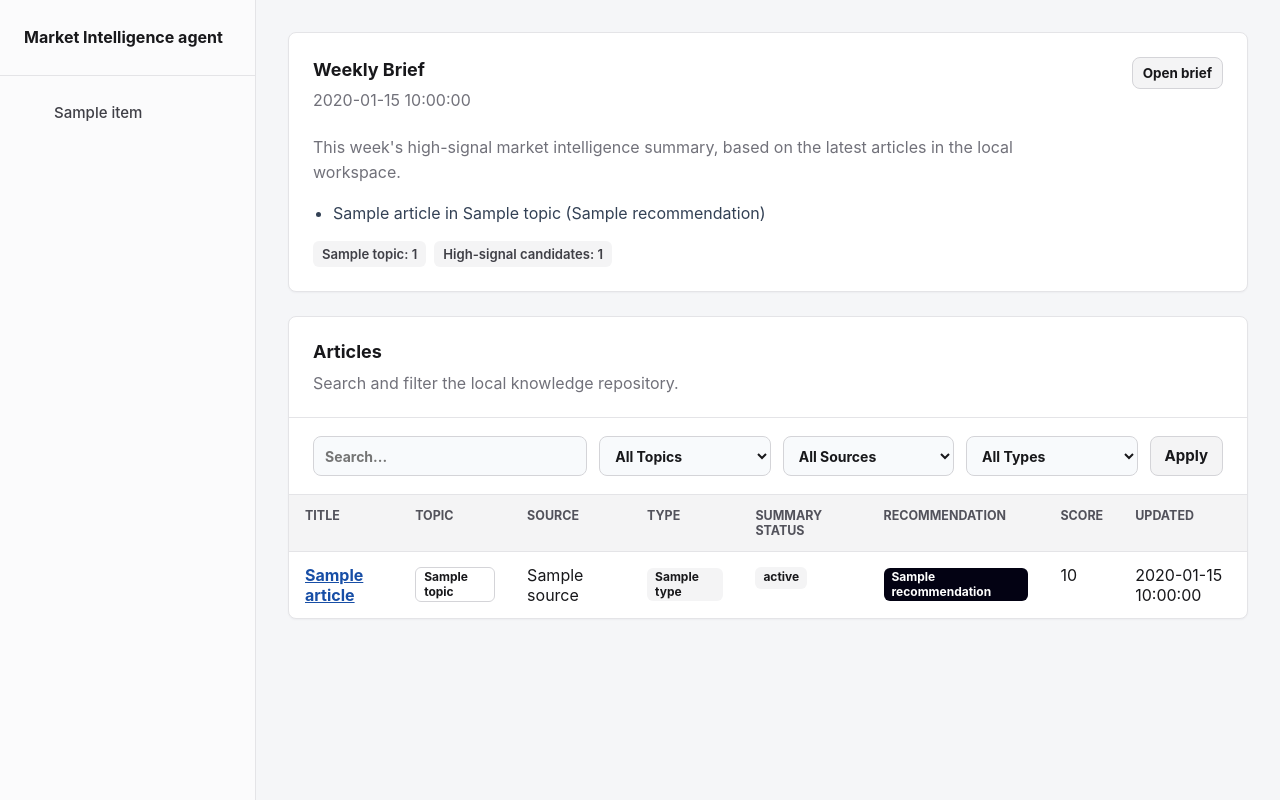
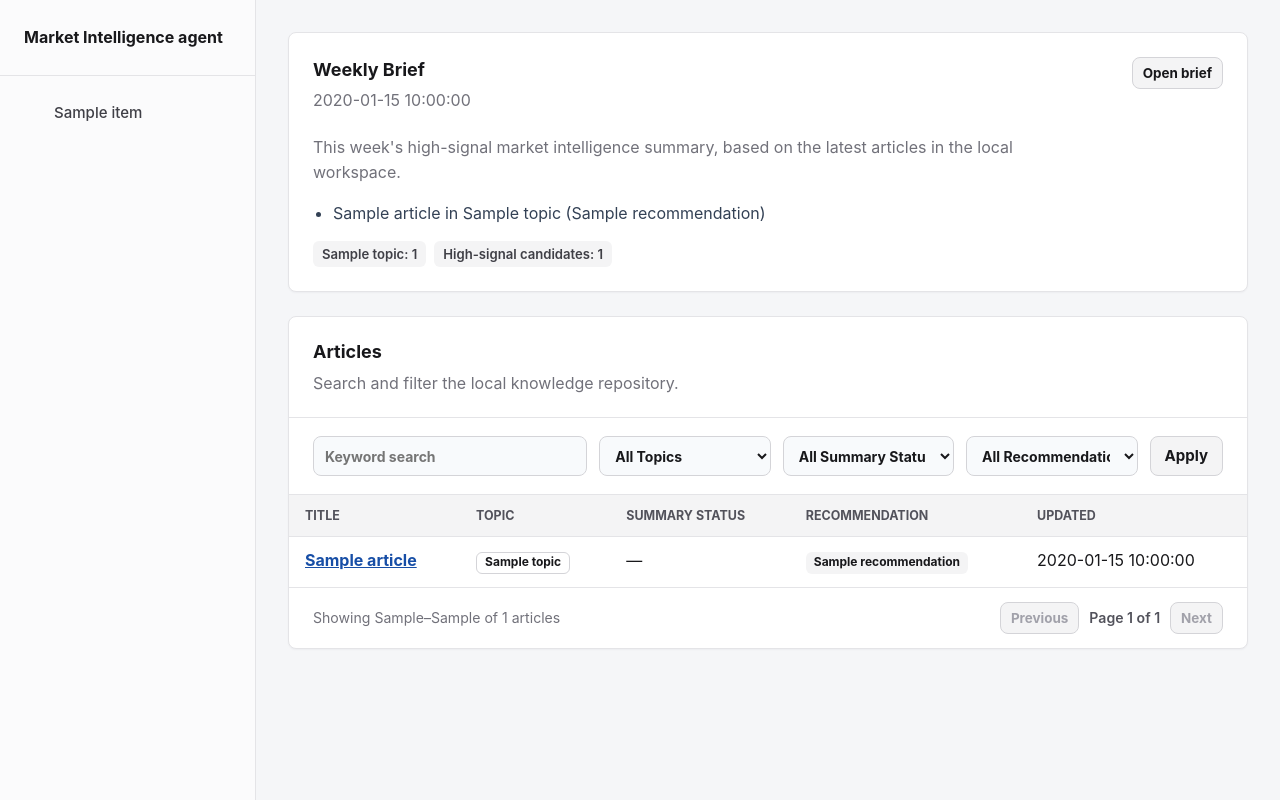
Before and after one commit to YHC-Cheng/market-intelligence-agent, a FastAPI app: template web/templates/index.html in a window 1280 px wide. Run offline with FastAPI, Linux system fonts and the light colour scheme; the template is opened without the code that fills it: most values are stand-ins (such as "Sample title", 1, 10 or a date in 2020).

Commit message:
feat: complete home articles workspace

```diff
--- a/web/app.py
+++ b/web/app.py
@@ -55,6 +55,7 @@ REVIEW_ACTION_STATUS_UPDATES = {
 }
 
 NEWSLETTER_TOPIC_OPTIONS = INTAKE_TOPIC_OPTIONS
+ARTICLES_PER_PAGE = 15
 
 
 def get_knowledge_repository():
@@ -133,6 +134,8 @@ def article_filters(
     newsletter_eligible=None,
     source=None,
     article_type=None,
+    summary_status=None,
+    recommendation=None,
 ):
     return {
         "topic": clean_filter(topic),
@@ -141,11 +144,97 @@ def article_filters(
         "newsletter_eligible": clean_filter(newsletter_eligible),
         "source": clean_filter(source),
         "article_type": clean_filter(article_type),
+        "summary_status": clean_filter(summary_status),
+        "recommendation": clean_filter(recommendation),
     }
 
 
 def article_type(article):
     return article.get("ingestion_type") or article.get("type")
+
+
+def article_summary_status(article):
+    summary_status = article.get("summary_status") or article.get("analysis_status")
+    if not summary_status and article.get("summary"):
+        return "ready"
+
+    return summary_status
+
+
+def updated_date(article):
+    updated_at = article.get("updated_at")
+    if updated_at in (None, ""):
+        return None
+
+    try:
+        parsed_date = datetime.fromisoformat(str(updated_at).replace("Z", "+00:00"))
+    except ValueError:
+        return None
+
+    return parsed_date.date().isoformat()
+
+
+def with_home_article_fields(articles):
+    article_list = []
+    for article in with_detail_hrefs(articles):
+        article_copy = dict(article)
+        article_copy["summary_status_display"] = article_summary_status(article_copy)
+        article_copy["updated_date"] = updated_date(article_copy)
+        article_list.append(article_copy)
+
+    return article_list
+
+
+def parse_page(value):
+    try:
+        page = int(value)
+    except (TypeError, ValueError):
+        return 1
+
+    if page < 1:
+        return 1
+
+    return page
+
+
+def pagination_href(page, filters):
+    query_params = []
+    for query_name, filter_name in [
+        ("keyword", "keyword"),
+        ("topic", "topic"),
+        ("summary_status", "summary_status"),
+        ("recommendation", "recommendation"),
+    ]:
+        if filters.get(filter_name):
+            query_params.append((query_name, filters[filter_name]))
+
+    query_params.append(("page", page))
+    return f"/?{urlencode(query_params)}"
+
+
+def paginate_articles(articles, page, filters):
+    total_count = len(articles)
+    total_pages = max(1, (total_count + ARTICLES_PER_PAGE - 1) // ARTICLES_PER_PAGE)
+    current_page = min(parse_page(page), total_pages)
+    start_index = (current_page - 1) * ARTICLES_PER_PAGE
+    end_index = min(start_index + ARTICLES_PER_PAGE, total_count)
+
+    return {
+        "articles": articles[start_index:end_index],
+        "page": current_page,
+        "total_pages": total_pages,
+        "total_count": total_count,
+        "display_start": start_index + 1 if total_count else 0,
+        "display_end": end_index,
+        "has_previous": current_page > 1,
+        "has_next": current_page < total_pages,
+        "previous_href": pagination_href(current_page - 1, filters)
+        if current_page > 1
+        else None,
+        "next_href": pagination_href(current_page + 1, filters)
+        if current_page < total_pages
+        else None,
+    }
 
 
 def apply_home_filters(articles, filters):
@@ -165,6 +254,20 @@ def apply_home_filters(articles, filters):
             if article_type(article) == filters["article_type"]
         ]
 
+    if filters["summary_status"] is not None:
+        filtered_articles = [
+            article
+            for article in filtered_articles
+            if article_summary_status(article) == filters["summary_status"]
+        ]
+
+    if filters["recommendation"] is not None:
+        filtered_articles = [
+            article
+            for article in filtered_articles
+            if article.get("recommendation") == filters["recommendation"]
+        ]
+
     return filtered_articles
 
 
@@ -182,6 +285,15 @@ def type_option_values(articles):
         article_type(article)
         for article in articles
         if article_type(article) not in (None, "")
+    }
+    return sorted(values)
+
+
+def summary_status_option_values(articles):
+    values = {
+        article_summary_status(article)
+        for article in articles
+        if article_summary_status(article) not in (None, "")
     }
     return sorted(values)
 
@@ -263,6 +375,9 @@ def home_articles_context(
     newsletter_eligible=None,
     source=None,
     article_type_filter=None,
+    summary_status=None,
+    recommendation=None,
+    page=None,
 ):
     filters = article_filters(
         topic=topic,
@@ -271,6 +386,8 @@ def home_articles_context(
         newsletter_eligible=newsletter_eligible,
         source=source,
         article_type=article_type_filter,
+        summary_status=summary_status,
+        recommendation=recommendation,
     )
     repository = get_knowledge_repository()
     repository_articles = repository.list_articles(
@@ -280,6 +397,7 @@ def home_articles_context(
         newsletter_eligible=parse_bool_filter(filters["newsletter_eligible"]),
     )
     filtered_articles = apply_home_filters(repository_articles, filters)
+    pagination = paginate_articles(filtered_articles, page, filters)
     all_articles = repository.list_articles()
     topic_counts = {}
     for article in all_articles:
@@ -289,20 +407,24 @@ def home_articles_context(
 
     context = base_template_context(
         request,
-        title="Home",
+        title="Dashboard",
         active_nav="home",
-        page_title="Home",
+        page_title="Dashboard",
         page_subtitle="Track this week's market intelligence and articles.",
         page_action_label="Add Article",
         page_action_href="/intake",
     )
     context.update(
         {
-            "articles": with_detail_hrefs(filtered_articles),
+            "articles": with_home_article_fields(pagination["articles"]),
             "filters": filters,
+            "pagination": pagination,
             "topic_options": option_values(all_articles, "topic"),
-            "source_options": option_values(all_articles, "source"),
-            "type_options": type_option_values(all_articles),
+            "summary_status_options": summary_status_option_values(all_articles),
+            "recommendation_options": option_values(
+                all_articles,
+                "recommendation",
+            ),
             "brief_signal_articles": with_detail_hrefs(
                 brief_signal_articles(filtered_articles)
             ),
@@ -331,6 +453,9 @@ async def index(
     newsletter_eligible: Optional[str] = Query(default=None),
     source: Optional[str] = None,
     article_type_filter: Optional[str] = Query(default=None, alias="type"),
+    summary_status: Optional[str] = None,
+    recommendation: Optional[str] = None,
+    page: Optional[str] = None,
 ):
     return templates.TemplateResponse(
         request,
@@ -343,6 +468,9 @@ async def index(
             newsletter_eligible=newsletter_eligible,
             source=source,
             article_type_filter=article_type_filter,
+            summary_status=summary_status,
+            recommendation=recommendation,
+            page=page,
         ),
     )
 
--- a/web/static/style.css
+++ b/web/static/style.css
@@ -506,12 +472,50 @@ textarea.form-control,
   min-width: 1320px;
 }
 
+.article-table {
+  min-width: 760px;
+}
+
 .newsletter-table td {
   max-width: 280px;
 }
 
 .review-table {
   min-width: 1180px;
+}
+
+.table-footer {
+  display: flex;
+  align-items: center;
+  justify-content: space-between;
+  gap: 16px;
+  padding: 14px 24px;
+  border-top: 1px solid var(--border);
+}
+
+.result-count {
+  margin: 0;
+  color: var(--muted-foreground);
+  font-size: 0.88rem;
+}
+
+.pagination {
+  display: flex;
+  align-items: center;
+  gap: 10px;
+}
+
+.page-indicator {
+  color: #52525b;
+  font-size: 0.88rem;
+  font-weight: 600;
+}
+
+.button.is-disabled {
+  color: #a1a1aa;
+  background: #f4f4f5;
+  cursor: default;
+  pointer-events: none;
 }
 
 .title-link,
--- a/web/templates/index.html
+++ b/web/templates/index.html
@@ -25,7 +25,7 @@
         {% endfor %}
       {% else %}
         <li>Latest high-signal articles are listed below for this week's brief.</li>
-        <li>Use topic, source, and type filters to narrow the intelligence view.</li>
+        <li>Use focused filters to narrow the intelligence view.</li>
       {% endif %}
     </ul>
 
@@ -49,8 +49,8 @@
 
     <form class="filters-row article-filters" method="get" action="/">
       <label class="field field-compact">
-        <span class="visually-hidden">Search</span>
-        <input class="form-control" type="search" name="keyword" value="{{ filters.keyword or '' }}" placeholder="Search...">
+        <span class="visually-hidden">Keyword search</span>
+        <input class="form-control" type="search" name="keyword" value="{{ filters.keyword or '' }}" placeholder="Keyword search">
       </label>
 
       <label class="field field-compact">
@@ -64,31 +64,24 @@
       </label>
 
       <label class="field field-compact">
-        <span class="visually-hidden">Source</span>
-        <select class="form-control" name="source">
-          <option value="" {% if not filters.source %}selected{% endif %}>All Sources</option>
-          {% for source in source_options %}
-            <option value="{{ source }}" {% if filters.source == source %}selected{% endif %}>{{ source }}</option>
+        <span class="visually-hidden">Summary Status</span>
+        <select class="form-control" name="summary_status">
+          <option value="" {% if not filters.summary_status %}selected{% endif %}>All Summary Statuses</option>
+          {% for summary_status in summary_status_options %}
+            <option value="{{ summary_status }}" {% if filters.summary_status == summary_status %}selected{% endif %}>{{ summary_status }}</option>
           {% endfor %}
         </select>
       </label>
 
       <label class="field field-compact">
-        <span class="visually-hidden">Type</span>
-        <select class="form-control" name="type">
-          <option value="" {% if not filters.article_type %}selected{% endif %}>All Types</option>
-          {% for type_option in type_options %}
-            <option value="{{ type_option }}" {% if filters.article_type == type_option %}selected{% endif %}>{{ type_option }}</option>
+        <span class="visually-hidden">Recommendation</span>
+        <select class="form-control" name="recommendation">
+          <option value="" {% if not filters.recommendation %}selected{% endif %}>All Recommendations</option>
+          {% for recommendation in recommendation_options %}
+            <option value="{{ recommendation }}" {% if filters.recommendation == recommendation %}selected{% endif %}>{{ recommendation }}</option>
           {% endfor %}
         </select>
       </label>
-
-      {% if filters.review_status %}
-        <input type="hidden" name="review_status" value="{{ filters.review_status }}">
-      {% endif %}
-      {% if filters.newsletter_eligible %}
-        <input type="hidden" name="newsletter_eligible" value="{{ filters.newsletter_eligible }}">
-      {% endif %}
 
       <button class="button button-secondary filter-submit" type="submit">Apply</button>
     </form>
@@ -100,68 +93,66 @@
             <tr>
               <th scope="col">Title</th>
               <th scope="col">Topic</th>
-              <th scope="col">Source</th>
-              <th scope="col">Type</th>
               <th scope="col">Summary Status</th>
               <th scope="col">Recommendation</th>
-              <th scope="col">Score</th>
               <th scope="col">Updated</th>
             </tr>
           </thead>
           <tbody>
             {% for article in articles %}
-              {% set score = article.get("score") %}
-              {% if score is none %}
-                {% set score = article.get("ranking_score") %}
-              {% endif %}
-              {% set article_type = article.get("ingestion_type") or article.get("type") %}
-              {% set summary_status = article.get("summary_status") or article.get("analysis_status") %}
-              {% if not summary_status and article.get("summary") %}
-                {% set summary_status = "ready" %}
-              {% endif %}
+              {% set summary_status = article.get("summary_status_display") %}
               <tr>
                 <td>
                   {% if article.get("title") %}
                     <a href="{{ article.detail_href }}" class="title-link">{{ article.get("title") }}</a>
                   {% else %}
-                    &mdash;
+                    —
                   {% endif %}
                 </td>
                 <td>
                   {% if article.get("topic") %}
                     <span class="badge badge-outline">{{ article.get("topic") }}</span>
                   {% else %}
-                    &mdash;
-                  {% endif %}
-                </td>
-                <td>{{ article.get("source") or "&mdash;" | safe }}</td>
-                <td>
-                  {% if article_type %}
-                    <span class="badge badge-secondary">{{ article_type }}</span>
-                  {% else %}
-                    &mdash;
+                    —
                   {% endif %}
                 </td>
                 <td>
                   {% if summary_status %}
                     <span class="badge {% if summary_status in ['completed', 'ready', 'success'] %}badge-success{% elif summary_status in ['pending', 'not_started'] %}badge-warning{% else %}badge-secondary{% endif %}">{{ summary_status }}</span>
                   {% else %}
-                    &mdash;
+                    —
                   {% endif %}
                 </td>
                 <td>
                   {% if article.get("recommendation") %}
-                    <span class="badge">{{ article.get("recommendation") }}</span>
+                    <span class="badge badge-secondary">{{ article.get("recommendation") }}</span>
                   {% else %}
-                    &mdash;
+                    —
                   {% endif %}
                 </td>
-                <td>{{ score if score is not none and score != "" else "&mdash;" | safe }}</td>
-                <td>{{ article.get("updated_at") or "&mdash;" | safe }}</td>
+                <td>{{ article.get("updated_date") or "—" }}</td>
               </tr>
             {% endfor %}
           </tbody>
         </table>
+      </div>
+      <div class="table-footer">
+        <p class="result-count">
+          Showing {{ pagination.display_start }}–{{ pagination.display_end }} of {{ pagination.total_count }} articles
+        </p>
+        <nav class="pagination" aria-label="Articles pagination">
+          {% if pagination.has_previous %}
+            <a class="button button-secondary button-sm" href="{{ pagination.previous_href }}">Previous</a>
+          {% else %}
+            <span class="button button-secondary button-sm is-disabled" aria-disabled="true">Previous</span>
+          {% endif %}
+          <span class="page-indicator">Page {{ pagination.page }} of {{ pagination.total_pages }}</span>
+          {% if pagination.has_next %}
+            <a class="button button-secondary button-sm" href="{{ pagination.next_href }}">Next</a>
+          {% else %}
+            <span class="button button-secondary button-sm is-disabled" aria-disabled="true">Next</span>
+          {% endif %}
+        </nav>
       </div>
     {% else %}
       <section class="empty-state" aria-live="polite">
```
Also changed, not shown: other parts of web/static/style.css (+5 -34 lines), tests/test_articles_page.py (+312 -4 lines).
